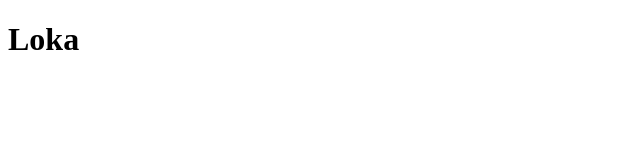
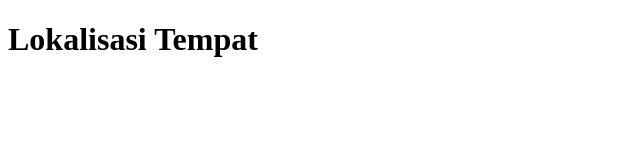
Before and after one commit to DigdoAji/repo-latihan, a plain HTML site: page index.html in a window 1280 px wide. Shown: the whole page, without its empty margins (0-640 px from the left). Drawn offline with Linux system fonts and the light colour scheme.

Commit message:
Update file

```diff
--- a/index.html
+++ b/index.html
@@ -8,7 +8,7 @@
   </head>
   <body>
     <main>
-        <h1>Loka</h1>
+        <h1>Lokalisasi Tempat</h1>
     </main>
   </body>
 </html>
```
